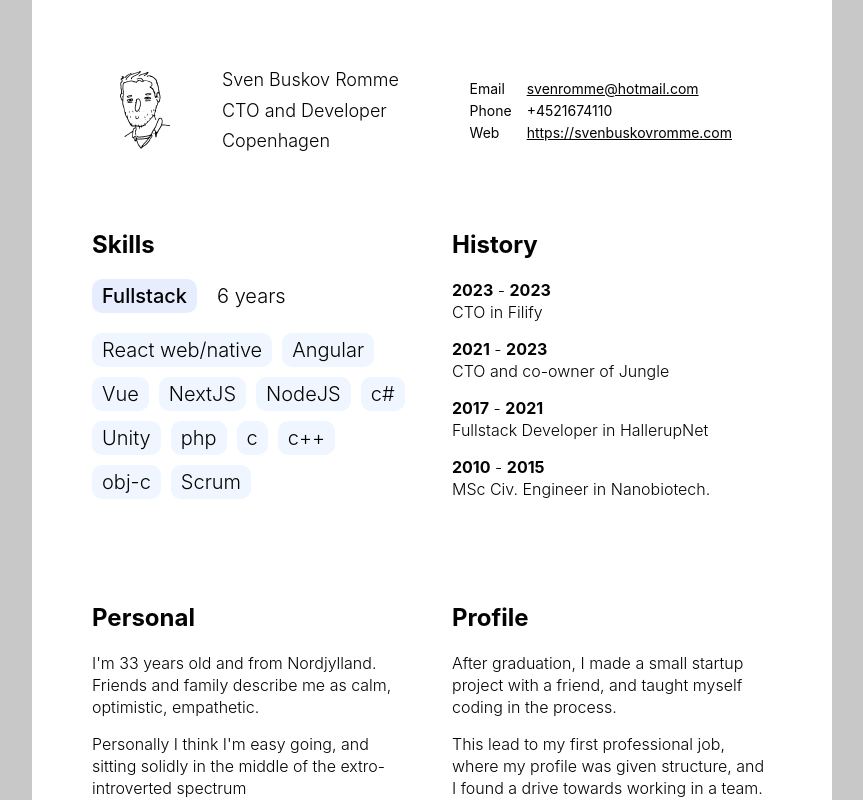
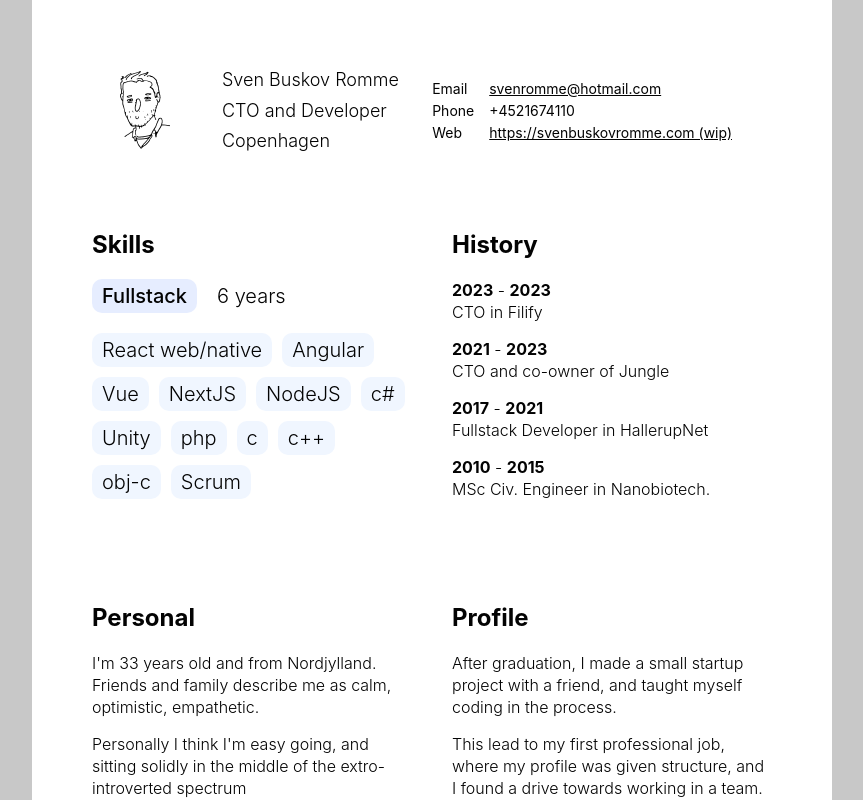
Before and after one commit to svenbuskovromme/sbr, a Next.js app: page /cv/general in a window 1280 px wide. Shown: the top 800 px of the page, without its empty margins (208-1071 px from the left). Built offline with nearby package versions, Linux system fonts and the light colour scheme.

Commit message:
small cv update

```diff
--- a/components/CV/index.tsx
+++ b/components/CV/index.tsx
@@ -158,7 +158,7 @@ const CVCard: FC<PropsWithChildren<{title: ReactElement}>> = ({title, children})
         <div>+4521674110</div>
         <div>Web</div>
         <div>
-          <a href={'https://svenbuskovromme.com/projects'}>https://svenbuskovromme.com</a>
+          <a href={'https://svenbuskovromme.com/projects'}>https://svenbuskovromme.com (wip)</a>
         </div>
       </div>
     </div>
```
